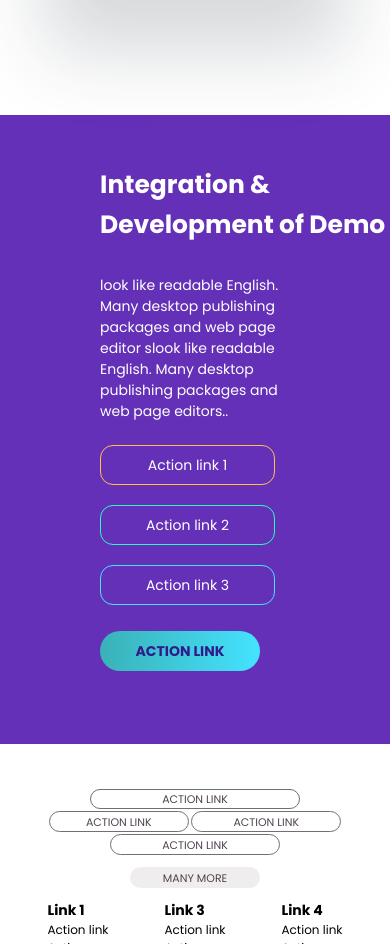
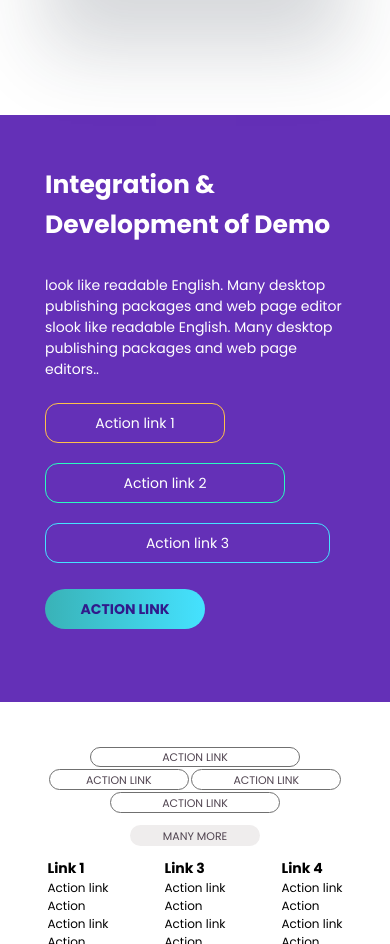
Before and after one commit to venkatyashwanth/pageDemo1, a plain HTML site: page index.html in a window 390 px wide. Shown: the part 1559-2503 px from the top of the page. Drawn offline with Linux system fonts and the light colour scheme; files whose address does not match are found by name.

Commit message:
new update

```diff
--- a/styleFile.css
+++ b/styleFile.css
@@ -1118,7 +1118,7 @@ html{
         background-color: #6430B7;
     }
     .containersec3{
-        margin: auto 100px;
+        margin: auto;
         max-width: 300px;
         /* max-width: 800px; */
         padding-top: 50px;
```
